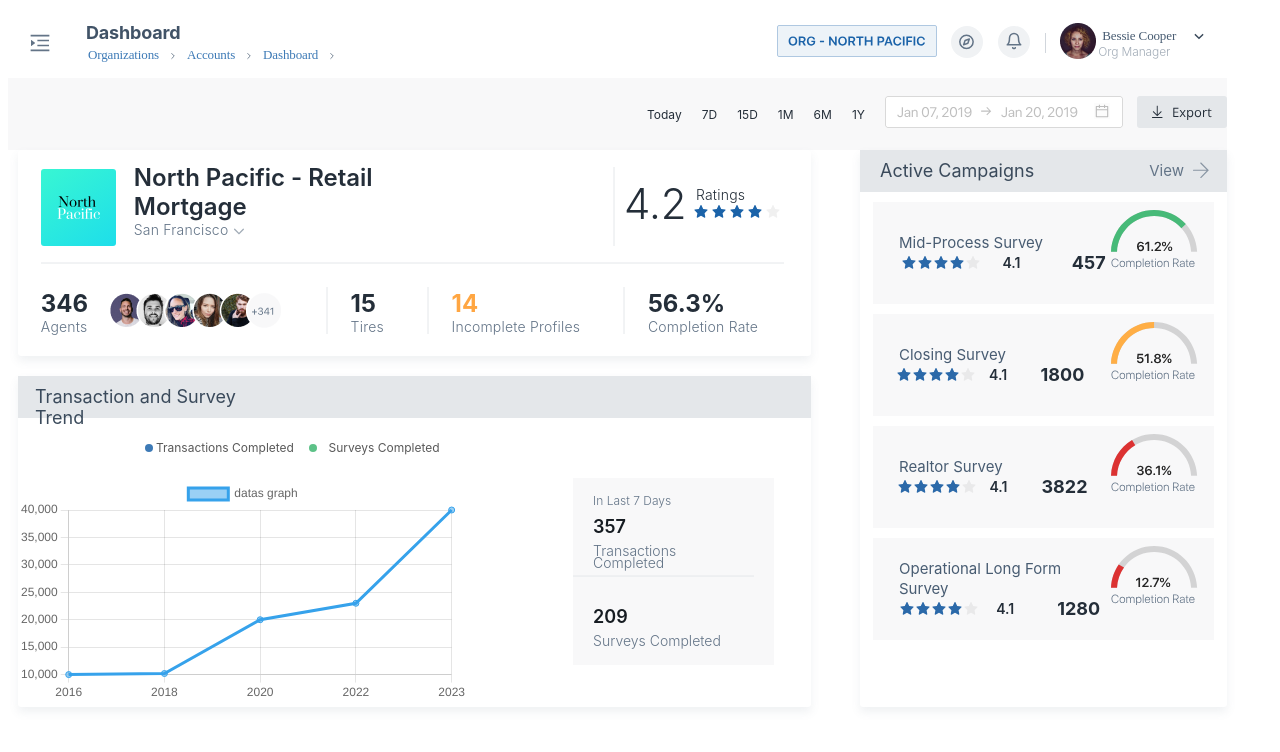
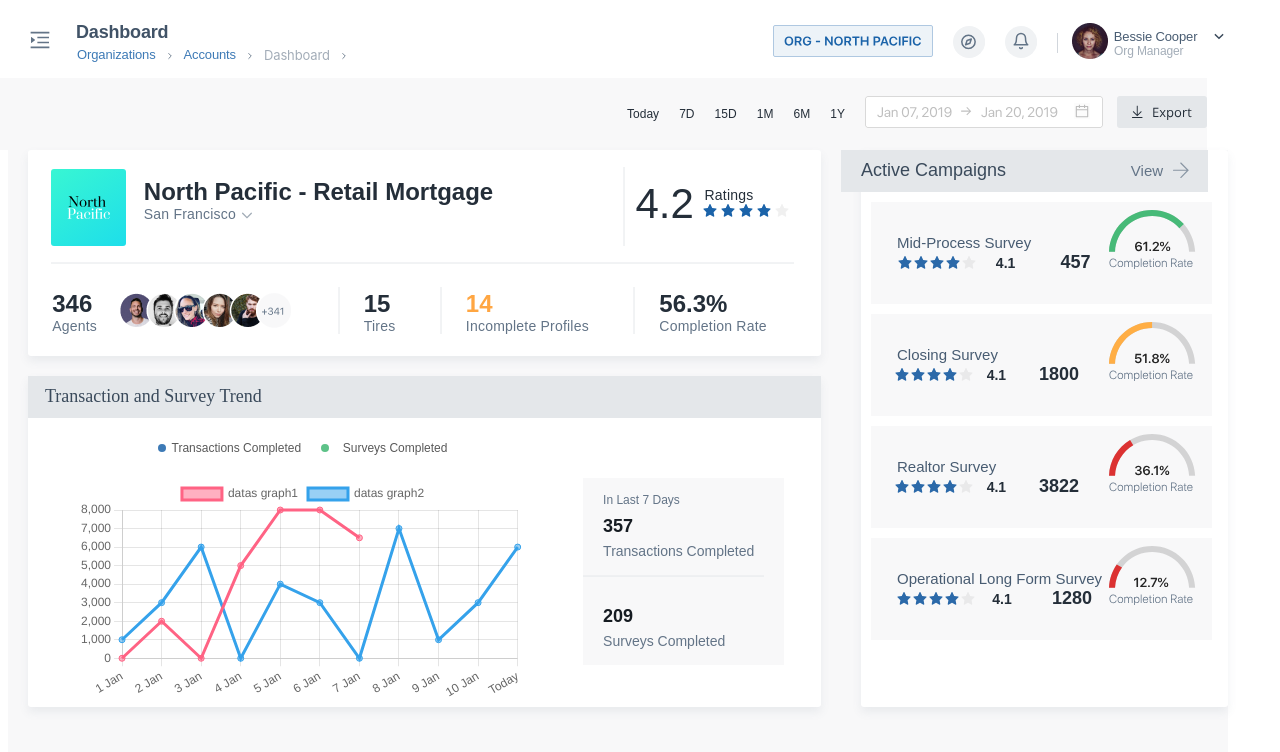
Before and after one commit to VishalGcod/FinalAssessment, a React (Create React App) app: page / in a window 1280 px wide. Shown: the top 752 px of the page. Built offline with nearby package versions, Linux system fonts and the light colour scheme.

Commit message:
pooja lap Final Assessment

```diff
--- a/src/components/bodyMain.js
+++ b/src/components/bodyMain.js
@@ -24,7 +24,7 @@
 export const BodyLeft=styled.div`
 display:flex;
 flex-direction:column;
-margin-left:10px;
+margin-left:20px;
 `;
 
 export const AsideRight=styled.div`
@@ -38,7 +38,11 @@
 export const Body=styled.div`
 display:flex;
 justify-content:space-between;
-width:1219px;
+width: 1220px;
+height: 746px;
+flex-shrink: 0;
+background: #F8F8F9;
+
 `;
 
 export const BodyMain=()=> {
--- a/src/components/bodyRectange2.js
+++ b/src/components/bodyRectange2.js
@@ -13,7 +13,6 @@
 export const HeaderText = styled.div`
   width: 222px;
   color: #3a4a5b;
-  font-family: SF Pro Display;
   font-size: 18px;
   font-style: normal;
   font-weight: 400;
@@ -39,7 +38,7 @@
 
 export const InnerDivTexts = styled.div`
   color: #000;
-  font-family: SF Pro Display;
+  font-family: SANS-SERIF;
   font-size: 12px;
   font-style: normal;
   font-weight: 400;
@@ -100,7 +99,7 @@
   height: 19px;
   flex-shrink: 0;
   color: var(--grey-s-70, #161c22);
-  font-family: SF Pro Display;
+  font-family: SANS-SERIF;
   font-size: 18px;
   font-style: normal;
   font-weight: 600;
@@ -109,12 +108,12 @@
 `;
 export const GraphRightBoxCompletedTexts = styled.div`
   color: var(--grey-t-15, #637487);
-  font-family: SF Pro Display;
+  font-family: SANS-SERIF;
   font-size: 14px;
   font-style: normal;
   font-weight: 300;
   line-height: 12px;
-  width: 143px;
+  width: 170px;
   height: 13px;
   flex-shrink: 0;
   margin-top: 10px;
@@ -122,7 +121,7 @@
 
 export const GraphRightBoxSmallTexts = styled.div`
   color: var(--grey-t-15, #637487);
-  font-family: SF Pro Display;
+  font-family: SANS-SERIF;
   font-size: 12px;
   font-style: normal;
   font-weight: 300;
@@ -143,11 +142,20 @@
 export const BodyRectangeBottom = () => {
 
   const [userData, setUserData] = useState({
-    labels:UserData.map((data)=>data.year),
+    labels:['1 Jan','2 Jan','3 Jan','4 Jan','5 Jan','6 Jan','7 Jan','8 Jan','9 Jan','10 Jan','Today'],
     datasets:[{
-      label:"datas graph",
-      data:UserData.map((data)=>data.users),
-    }]
+      label:"datas graph1",
+      data:UserData.map((data)=>data.users1),
+      borderColor: 'rgb(255, 99, 132)',
+      backgroundColor: 'rgba(255, 99, 132, 0.5)',
+    },
+    {
+    label:"datas graph2",
+      data:[1000,3000,6000,0,4000,3000,0,7000,1000,3000,6000],
+      borderColor: 'rgb(53, 162, 235)',
+      backgroundColor: 'rgba(53, 162, 235, 0.5)',
+    }
+  ]
   })
   return (
     <div>
@@ -168,7 +176,7 @@
         <DivSecongRight></DivSecongRight>
       </DivSecond>
       <BottomGraphDivs>
-        <GraphDiv><div style={{width:'450px'}}><Graph chartData={userData} /></div></GraphDiv>
+        <GraphDiv><div style={{width:'450px', height:'200px', marginLeft:'50px'}}><Graph chartData={userData} /></div></GraphDiv>
         <GraphRightDiv>
           <GraphRightBox>
             <RightBoxDiv1>
--- a/src/components/bodyRectangle39.js
+++ b/src/components/bodyRectangle39.js
@@ -51,16 +51,17 @@
 `;
 export const TopRectRightHeading = styled.div`
   color: #242e39;
-  font-family: SF Pro Display;
+  font-family: SANS-SERIF;
   font-size: 24px;
   font-style: normal;
   font-weight: 600;
   line-height: normal;
   width: 324px;
+  width: 400px;
 `;
 export const TopRectRightText = styled.div`
   color: var(--grey-t-15, #637487);
-  font-family: SF Pro Display;
+  font-family: SANS-SERIF;
   font-size: 14px;
   font-style: normal;
   font-weight: 300;
@@ -89,7 +90,7 @@
 `;
 export const RatingNumber = styled.div`
   color: var(--grey-s-50, #242e39);
-  font-family: SF Pro Display;
+  font-family: SANS-SERIF;
   font-size: 42px;
   font-style: normal;
   font-weight: 300;
@@ -98,7 +99,7 @@
 
 export const RatingText = styled.div`
   color: var(--grey-s-50, #242e39);
-  font-family: SF Pro Display;
+  font-family: SANS-SERIF;
   font-size: 14px;
   font-style: normal;
   font-weight: 300;
@@ -117,7 +118,7 @@
 `;
 export const CountNumbers = styled.div`
   color: var(--grey-s-50, #242e39);
-  font-family: SF Pro Display;
+  font-family: SANS-SERIF;
   font-size: 24px;
   font-style: normal;
   font-weight: 700;
@@ -126,7 +127,7 @@
 
 export const CountNumbersOrange = styled.div`
 color: #FFA642;
-  font-family: SF Pro Display;
+font-family: SANS-SERIF;
   font-size: 24px;
   font-style: normal;
   font-weight: 700;
@@ -134,7 +135,7 @@
 `;
 export const CountTexts = styled.div`
 color: var(--grey-t-15, #637487);
-font-family: SF Pro Display;
+font-family: SANS-SERIF;
 font-size: 14px;
 font-style: normal;
 font-weight: 300;
--- a/src/components/breadcrumbHeader.js
+++ b/src/components/breadcrumbHeader.js
@@ -18,12 +18,13 @@
   justify-content: space-between;
   `;
 export const DrawerIconStyle = styled.div`
-  padding: 23px 20px 1175px 20px;
+  padding: 20px;;
 `;
 export const DrawerFontStyle = styled.div`
   color: var(--grey-s-10, #415367);
-  font-family: SF Pro Display;
   font-size: 18px;
+  font-family: SANS-SERIF;
+
   font-style: normal;
   font-weight: 700;
   line-height: normal;
@@ -32,10 +33,12 @@
 `;
 export const DrawerFontPadding = styled.div`
   padding: 14px;
+  margin-left:-10px;
 `;
 
 export const DrawerFontDiv = styled.div`
   color: var(--blue-t-15, #3d7ab6);
+  font-family: SANS-SERIF;
   font-size: 13px;
   font-style: normal;
   font-weight: 400;
@@ -44,21 +47,32 @@
   text-transform: capitalize;
 `;
 
+export const DrawerFontDivGrey = styled.div`
+color: var(--grey-t-50, #A3ADB8);
+font-family: SF Pro Display;
+font-size: 13px;
+font-style: normal;
+font-weight: 400;
+line-height: normal;
+letter-spacing: -0.13px;
+text-transform: capitalize;
+`;
+
+
 export const HeadTextDiv = styled.div`
   display: flex;
   flex-direction: column;
   width:25%;
-  margin-right:400px;
+  margin-right:415px;
 `;
 export const HeadTextStyle = styled.div`
   margin-top:19px;
   margin-bottom:19px;
-  // margin-right:297px;
 `;
 
 export const HeadTexts = styled.div`
   display: flex;
-  margin-left: 16px;
+  margin-left: 5px;
   margin-top: -10px;
 `;
 export const ChevronMargin = styled.div`
@@ -100,6 +114,7 @@
 export const LineDiv = styled.div`
   width: 1px;
   height: 20px;
+  margin-right:12px;
   background: #d1d6dc;
 `;
 
@@ -110,28 +125,31 @@
 export const UserName = styled.div`
 color: var(--grey-100, #485C72);
 font-size: 13px;
+font-family: SANS-SERIF;
 font-style: normal;
 font-weight: 500;
 line-height: normal;
 letter-spacing: -0.13px;
 text-transform: capitalize;
+display:flex;
+width:90px;
 `;
 
 export const OrgManager = styled.div`
 color: var(--grey-t-50, #A3ADB8);
-font-family: SF Pro Display;
+font-family: SANS-SERIF;
 font-size: 12px;
 font-style: normal;
 font-weight: 300;
 line-height: normal;
 letter-spacing: -0.12px;
 text-transform: capitalize;
-margin-left:-10px;
+margin-left:-20px;
 `;
 
 export const HeadRightDiv = styled.div`
   display: flex;
-  justify-content: space-evenly;
+  justify-content: space-between;
   align-items:center;
   width:40%;
 `;
@@ -154,7 +172,7 @@
 `;
 export const DropDownDiv=styled.div`
 margin-bottom:10px;
-margin-right:6px;
+margin-left:-13px;
 
 `;
 
@@ -179,7 +197,7 @@
           <ChevronMargin>
             <ChevronRight />
           </ChevronMargin>
-          <DrawerFontDiv>Dashboard</DrawerFontDiv>
+          <DrawerFontDivGrey>Dashboard</DrawerFontDivGrey>
           <ChevronMargin>
             <ChevronRight />
           </ChevronMargin>
--- a/src/components/graph.js
+++ b/src/components/graph.js
@@ -13,27 +13,45 @@
 export const UserData=[
     {
         id:1,
-        year:2016,
-        users:10000,
+        year:'06 Jan',
+        users1:0,
+        users2:3000,
+
     },
     {
         id:2,
-        year:2018,
-        users:10200,
+        year:'07 Jan',
+        users1:2000,
+        users2:5000,
     },
     {
         id:3,
-        year:2020,
-        users:20000,
+        year:'08 Jan',
+        users1:0,
+        users2:2000,
     },
     {
         id:4,
-        year:2022,
-        users:23000,
+        year:'09 Jan',
+        users1:5000,
+        users2:6000,
     },
     {
         id:5,
-        year:2023,
-        users:40000,
+        year:'10 Jan',
+        users1:8000,
+        users2:6500,
+    },
+    {
+        id:5,
+        year:'11 Jan',
+        users1:8000,
+        users2:7000,
+    },
+    {
+        id:5,
+        year:'Today',
+        users1:6500,
+        users2:0,
     },
 ]
--- a/src/components/secondHeader.js
+++ b/src/components/secondHeader.js
@@ -10,6 +10,7 @@
 display: flex;
 justify-content:flex-end;
 align-items:center;
+margin-left:-20px;
 `;
 export const DaysMonthsYears=styled.div`
 height:72px;
@@ -19,7 +20,7 @@
 justify-content: space-evenly;
 align-items:center;
 color: #242E39;
-font-family: SF Pro Display;
+font-family: SANS-SERIF;
 font-size: 12px;
 font-style: normal;
 font-weight: 400;
--- a/src/components/sideCampaign.js
+++ b/src/components/sideCampaign.js
@@ -19,7 +19,7 @@
 
 export const AsideHeaderText = styled.div`
 color: #3A4A5B;
-font-family: SF Pro Display;
+font-family: SANS-SERIF;
 font-size: 18px;
 font-style: normal;
 font-weight: 400;
@@ -30,7 +30,7 @@
 `;
 export const AsideHeaderView = styled.div`
 color: var(--grey-t-15, #637487);
-font-family: SF Pro Display;
+font-family: SANS-SERIF;
 font-size: 15px;
 font-style: normal;
 font-weight: 400;
@@ -55,13 +55,13 @@
 width: 341px;
 height: 102px;
 background: #F8F8F9;
-margin-left:13px;
+margin-left:30px;
 margin-right:13px;
 margin-top:10px
 `;
 export const AsideBlocksTitles = styled.div`
 color: var(--grey-100, #485C72);
-font-family: SF Pro Display;
+font-family: SANS-SERIF;
 font-size: 15px;
 font-style: normal;
 font-weight: 400;
@@ -82,7 +82,7 @@
 `;
 export const StarValue = styled.div`
 color: #242E39;
-font-family: SF Pro Display;
+font-family: SANS-SERIF;
 font-size: 14px;
 font-style: normal;
 font-weight: 600;
@@ -92,13 +92,13 @@
 width: 0px;
 height: 18px;
 flex-shrink: 0;
-troke-width: 1px;
+stroke-width: 1px;
 stroke: var(--grey-t-75, #D1D6DC);
 `;
 
 export const RateNumbers = styled.div`
 color: var(--grey-s-50, #242E39);
-font-family: SF Pro Display;
+font-family: SANS-SERIF;
 font-size: 18px;
 font-style: normal;
 font-weight: 700;
@@ -129,10 +129,13 @@
   margin-right:35px;
   margin-bottom:23px;
 `;
+export const FullSideCAmpaignDivs = styled.div`
+  margin-left:-20px;
+  `;
 
 export const SideCampaign = () => {
   return (
-    <div>
+    <FullSideCAmpaignDivs>
       <AsideHeader>
         <AsideHeaderText>Active Campaigns</AsideHeaderText>
         <AsideViewDiv>
@@ -180,6 +183,6 @@
       </BlocksInnerDiv>
       </AsideBlocks>
       {/* For mapping */}
-    </div>
+    </FullSideCAmpaignDivs>
   );
 };
```
